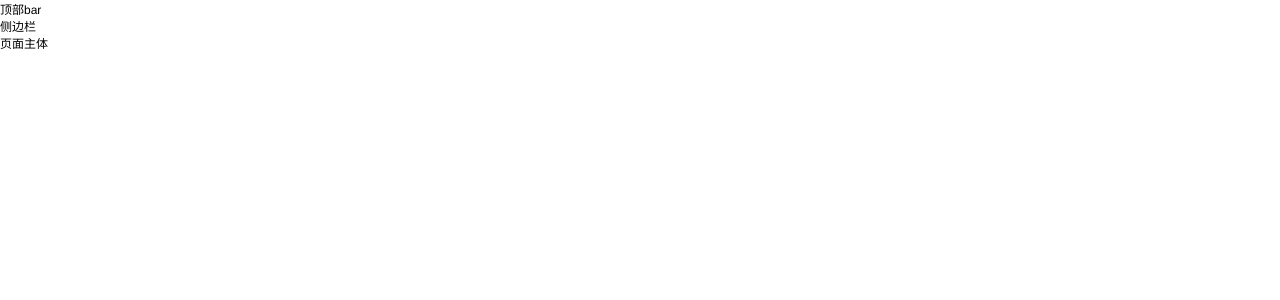
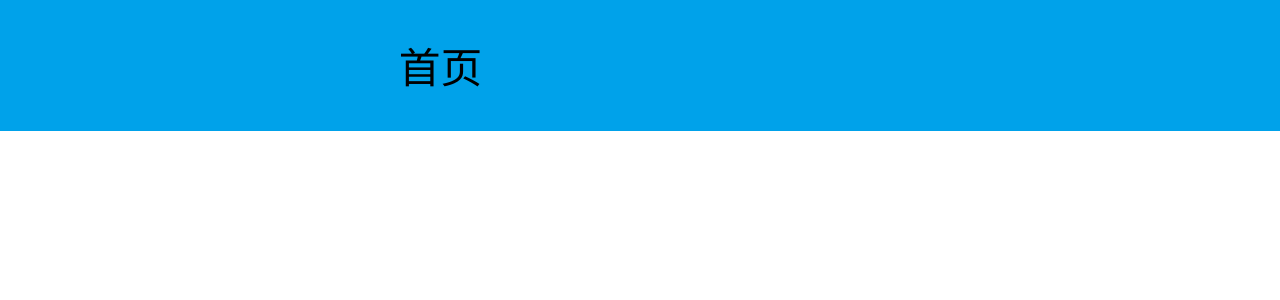
Before and after one commit to Honohonoho/DailyZhihu, a React app: page / in a window 1280 px wide. Shown: the top 300 px of the page. Built offline with nearby package versions, Linux system fonts and the light colour scheme.

Commit message:
使用动态 rem 方案

```diff
--- a/public/index.html
+++ b/public/index.html
@@ -2,10 +2,18 @@
 <html lang="en">
   <head>
     <meta charset="utf-8">
-    <meta name="viewport" content="width=device-width, initial-scale=1, maximum-scale=1, minimum-scale=1, user-scalable=no">
     <title>知乎日报</title>
+    <script type="text/javascript">
+      var scale = 1 / window.devicePixelRatio
+      var width = document.documentElement.clientWidth / window.devicePixelRatio//获取设备屏幕宽度
+      var css = '<style>html{font-size: ' + (width / 10 * window.devicePixelRatio) + 'px;}</style>'
+      var meta = '<meta name="viewport" content="initial-scale=' + scale + ',maximum-scale=' + scale + ', minimum-scale=' + scale + ', user-scalable=no">'
+      document.write(meta)
+      document.write(css)
+    </script>
   </head>
   <body>
     <div id="root"></div>
+    <script src="//at.alicdn.com/t/font_sfzga7pu3pyi7ldi.js"></script>
   </body>
 </html>
--- a/src/App.js
+++ b/src/App.js
@@ -1,8 +1,8 @@
 import React, { Component } from 'react'
 
-import HeaderBar from './components/HeaderBar'
-import SideBar from './components/SideBar'
-import MainPage from './components/MainPage'
+import HeaderBar from './components/container/HeaderBar'
+import SideBar from './components/container/SideBar'
+import MainPage from './components/container/MainPage'
 
 import './App.css'
 
--- a/src/components/HeaderBar.js
+++ /dev/null
@@ -1,11 +0,0 @@
-import React, { Component } from 'react'
-
-
-class HeaderBar extends Component {
-  render(){
-    return(
-      <p>顶部bar</p>
-    )
-  }
-}
-export default HeaderBar
--- /dev/null
+++ b/src/components/container/HeaderBar.js
@@ -0,0 +1,32 @@
+import React, { Component } from 'react'
+
+import '../style/HeaderBar.scss'
+
+
+class HeaderBar extends Component {
+  render(){
+    return(
+      <div className="header-bar">
+        <div className="menu-icon">
+          <svg className="icon" aria-hidden="true">
+            <use xlinkHref="#icon-menu"></use>
+          </svg>
+        </div>
+        <div className="home-icon">
+          <p>首页</p>
+        </div>
+        <div className="ring-icon">
+          <svg className="icon" aria-hidden="true">
+            <use xlinkHref="#icon-naoling"></use>
+          </svg>
+        </div>
+        <div className="night-icon">
+          <svg className="icon" aria-hidden="true">
+            <use xlinkHref="#icon-more_android"></use>
+          </svg>
+        </div>
+      </div>
+    )
+  }
+}
+export default HeaderBar
--- /dev/null
+++ b/src/components/style/HeaderBar.scss
@@ -0,0 +1,15 @@
+
+@function rem($px) {
+  $remSize: $px / 98;
+  @return #{$remSize}rem;
+}
+
+.header-bar {
+  position: fixed;
+  height: rem(100);
+  width: 100%;
+  display: flex;
+  justify-content: space-between;
+  align-items: center;
+  background: #00a2ea;
+}
--- a/src/reset.css
+++ b/src/reset.css
@@ -1,6 +1,9 @@
-body,html {
+html {
   font-family: "Helvetica-Neue",Helvetica,Arial,sans-serif;
-  font-size: 12px;
+  box-sizing: border-box;
+}
+body {
+  font-size: .3265rem;
 }
 * {
   margin: 0;
@@ -12,3 +15,11 @@ a {
 ul,ol,li {
  list-style: none;
 }
+.icon {
+  width: .3265rem;
+  height: .3265rem;
+  vertical-align: middle;
+  fill: currentColor;
+  overflow: hidden;
+  color: #fff;
+}
```
Also changed, not shown: src/setREM.js (added, +15 -0 lines), src/components/container/MainPage.js (renamed from src/components/MainPage.js), src/components/container/SideBar.js (renamed from src/components/SideBar.js).
